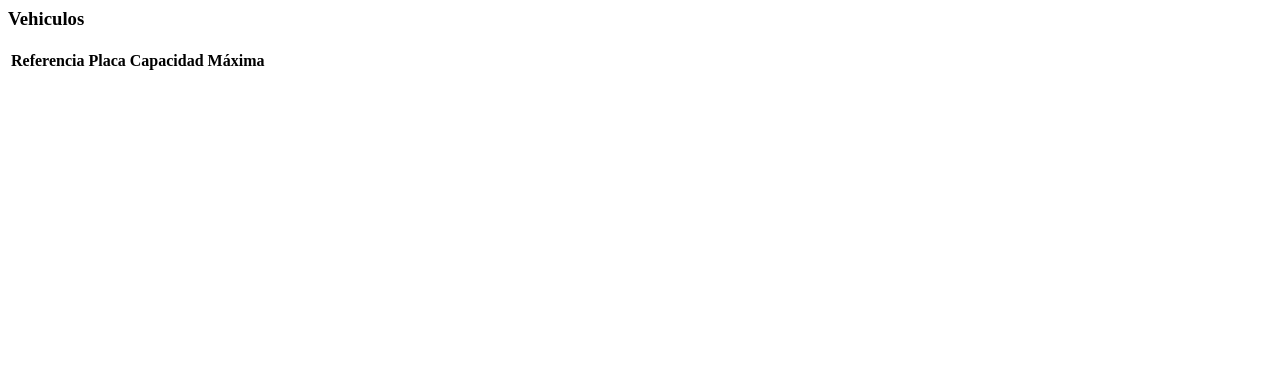
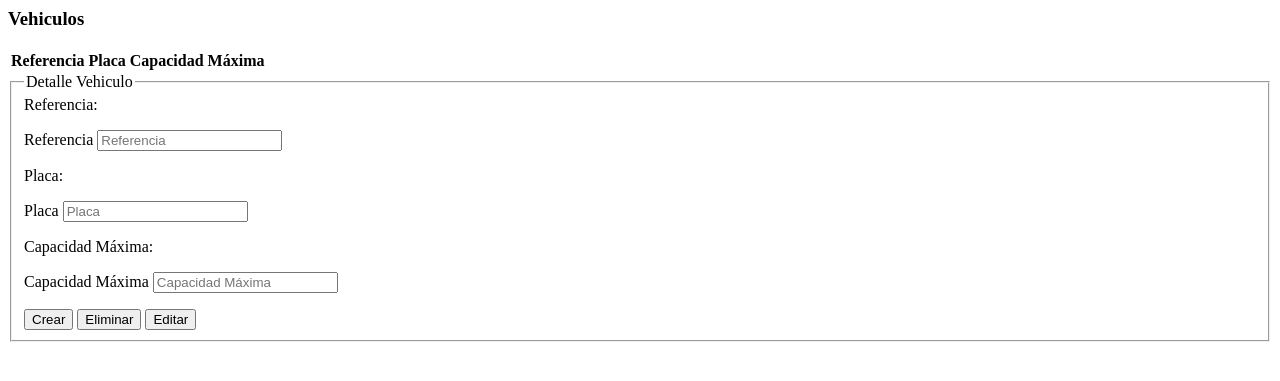
Before and after one commit to CDPS/SGTVA, a CodeIgniter app: page /database/index.php/home/vehiculos in a window 1280 px wide. Shown: the top 381 px of the page. Run offline with CodeIgniter, Linux system fonts and the light colour scheme; lists and menus that the app fills with data are empty.

Commit message:
Registro de vehiculos
ya registra datos en la base de datos, y se hizo un cambio en la
interfaz de cru de vehiculo, tambien se modificaron los archivos de
autoload y database

```diff
--- a/application/config/autoload.php
+++ b/application/config/autoload.php
@@ -51,14 +51,14 @@ $autoload['packages'] = array();
 |
 | Prototype:
 |
-|	$autoload['libraries'] = array('database', 'email', 'session');
+|
 |
 | You can also supply an alternative library name to be assigned
 | in the controller:
 |
 |	$autoload['libraries'] = array('user_agent' => 'ua');
 */
-$autoload['libraries'] = array();
+$autoload['libraries'] = array('database', 'email', 'session');
 
 /*
 | -------------------------------------------------------------------
--- a/application/config/database.php
+++ b/application/config/database.php
@@ -76,9 +76,9 @@ $query_builder = TRUE;
 $db['default'] = array(
 	'dsn'	=> '',
 	'hostname' => 'localhost',
-	'username' => '',
-	'password' => '',
-	'database' => '',
+	'username' => 'root',
+	'password' => '12345',
+	'database' => 'sgtvaprueba',
 	'dbdriver' => 'mysqli',
 	'dbprefix' => '',
 	'pconnect' => FALSE,
--- a/application/controllers/home.php
+++ b/application/controllers/home.php
@@ -11,8 +11,32 @@ class Home extends CI_Controller {
 	}
 
 	public function vehiculos(){
+
 		$response = $this->load->view('crud_Vehiculos','',TRUE);
 
 		echo $response;
 	}
+
+	public function cVehiculo(){
+
+		if($_POST) {
+				/*
+				* se obtienen dichos valores.
+				*/
+                $referencia = $_POST["referencia"];
+				$placa =  $_POST["placa"];
+				$cm =  $_POST["cm"];
+
+				if ($referencia!= null && $placa != null && $cm != null) {
+
+					$this->load->model("vehiculo");
+
+					$data = array('referencia'=>$referencia,'placa'=>$placa,'cm'=>$cm);
+
+					$this->vehiculo->insert($data);
+
+					echo "ok";
+				}
+		}
+	}
 }
--- /dev/null
+++ b/application/js/crd.js
@@ -0,0 +1,38 @@
+$(document).ready(function() {
+
+
+     $('#cVehiculo').click(function(event) {
+
+        var ref = $('#referencia').val();
+        var placa = $('#placa').val();
+        var cm = $('#cm').val();
+
+        if(!isNaN(cm) && placa!=null && cm!=null){
+
+            $.ajax({
+                url: "home/cVehiculo",
+                type: "POST",
+                data:{
+                        referencia: ref,
+                        placa: placa,
+                        cm:cm
+                },
+                success: function(respuesta){
+
+                  if(respuesta=="ok"){
+                        alert("Se registro el vehiculo");
+
+                        $("#referencia").val('');
+                        $("#placa").val('');
+                        $("#cm").val('');
+                  }else{
+                    alert("Debe ingresar todos los campos");
+                  }
+                }
+            });
+        }else{
+            alert("Debe ingresar los datos correctamente");
+        }
+    });
+
+});
--- a/application/js/js.js
+++ b/application/js/js.js
@@ -1,5 +1,5 @@
+
 $(document).ready(function() {
-
 
     $('#vehiculos').click(function(event) {
 
--- a/application/views/crud_Vehiculos.php
+++ b/application/views/crud_Vehiculos.php
@@ -1,6 +1,12 @@
+
+<head>
+    <script src="application/js/crd.js"></script>
+</head>
 
 <h3>Vehiculos</h3>
 
+
+<div class="vContainer">
 	<div class="dtabla">
 		<table class="table table-hover">
 					<thead>
@@ -16,3 +22,32 @@
 					</tbody>
 		</table>
 	</div>
+
+
+	<div class="crudv">
+
+	<fieldset class="scheduler-border">
+    <legend class="scheduler-border">Detalle Vehiculo</legend>
+
+
+		    <label>Referencia:</label>
+		    <p><label class="sr-only" for="referencia">Referencia</label>
+		    <input type="text" class="form-control" id="referencia" placeholder="Referencia"></p>
+
+		    <label>Placa:</label>
+
+		    <p><label class="sr-only" for="placa">Placa</label>
+		    <input type="text" class="form-control" id="placa" placeholder="Placa"></p>
+
+		    <label>Capacidad Máxima:</label>
+
+		     <p><label class="sr-only" for="cm">Capacidad Máxima</label>
+		    <input type="text" class="form-control" id="cm" placeholder="Capacidad Máxima"></p>
+             <button type="button" class="btn btn-success" id="cVehiculo"> Crear </button>
+             <button type="button" class="btn btn-success" id="eVehiculo"> Eliminar </button>
+             <button type="button" class="btn btn-success" id="uVehiculo">Editar</button>
+     </fieldset>
+
+	</div>
+
+</div>
```
Also changed, not shown: application/css/css.css (+49 -4 lines), application/models/vehiculo.php (added, +34 -0 lines). Lines whose indentation alone changed are shown as unchanged.
